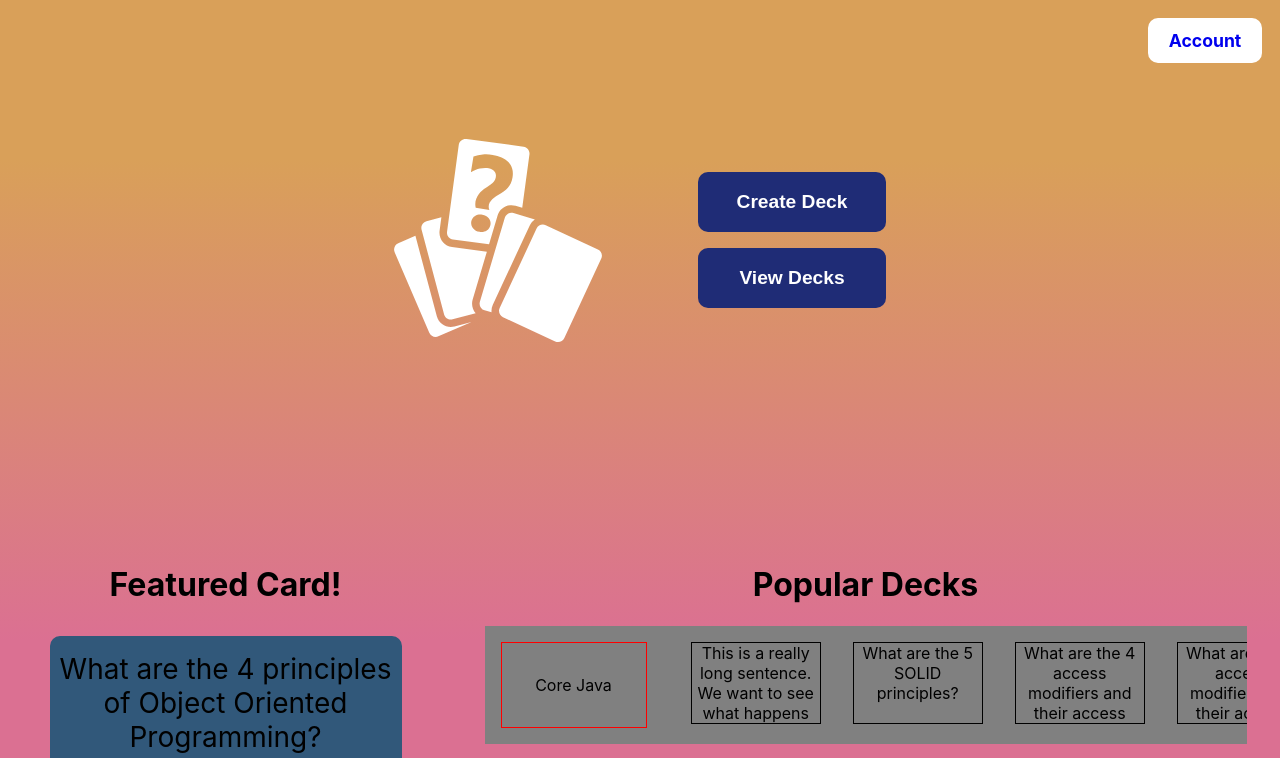
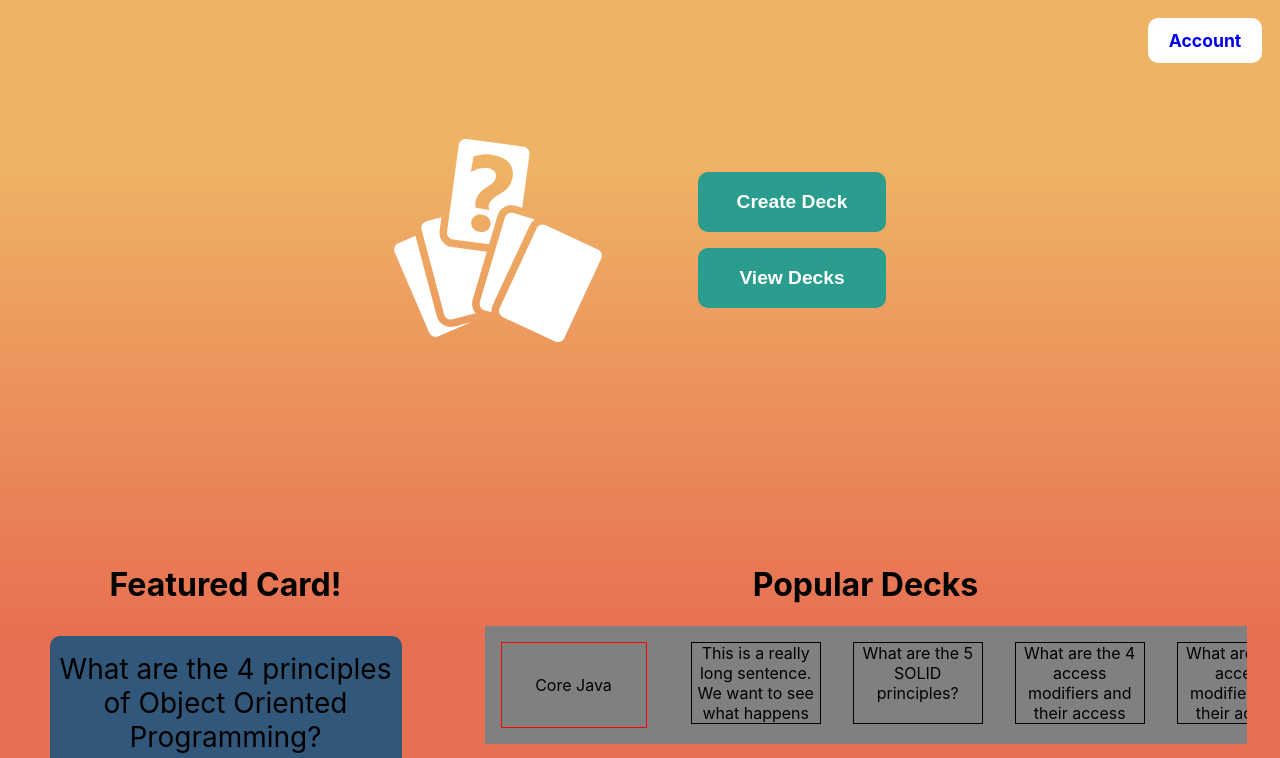
Before and after one commit to michael-mcmasters/Notecards, a React (Create React App) app: page / in a window 1280 px wide. Shown: the top 758 px of the page. Built offline with nearby package versions, Linux system fonts and the light colour scheme.

Commit message:
Add new color theme

```diff
--- a/src/components/homepagetwo/HomePage2.js
+++ b/src/components/homepagetwo/HomePage2.js
@@ -1,7 +1,7 @@
 import React from 'react';
 import styled from "styled-components";
 import { GiCardRandom } from "react-icons/gi";
-import { Link } from "react-router-dom";
+import { Link, Redirect } from "react-router-dom";
 import FeaturedCards from "./FeaturedCards.js";
 import PopularDecks from "./PopularDecks.js"
 
@@ -49,7 +49,7 @@ const ButtonContainer = styled.div`
 const Button = styled.button`
   padding: 1em 2em;
   margin: 0.5rem;
-  background-color: #1F2C76;
+  background-color: #2A9D8F;
   font-weight: bold;
   font-size: 1.2rem;
   color: white;
--- a/src/index.css
+++ b/src/index.css
@@ -5,7 +5,8 @@ body {
   -webkit-font-smoothing: antialiased;
   -moz-osx-font-smoothing: grayscale;
 
-  background-image: linear-gradient(to top, #db7092 20%, #d9a059 80%);
+  /* background-image: linear-gradient(to top, #db7092 20%, #d9a059 80%); */
+  background-image: linear-gradient(to top, #e76f51 20%, #efb366 80%);
   background-repeat: no-repeat;
   background-attachment: fixed;
   height: 100vh;
```
